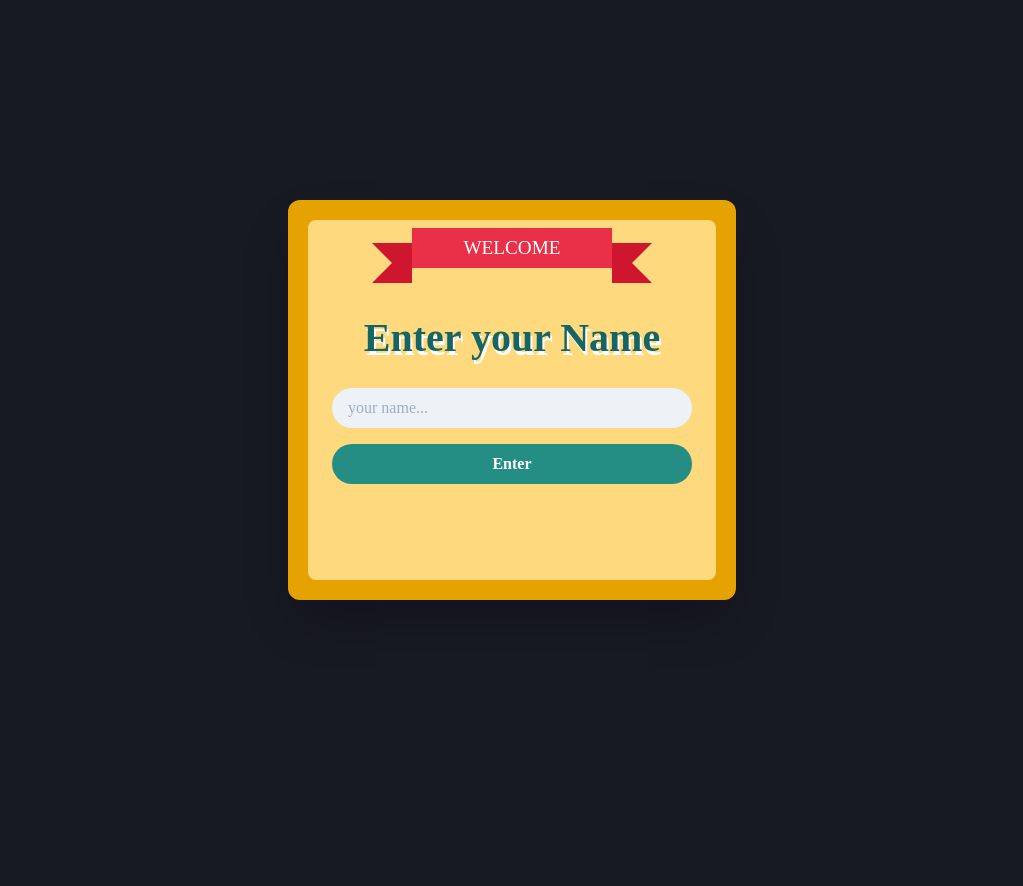
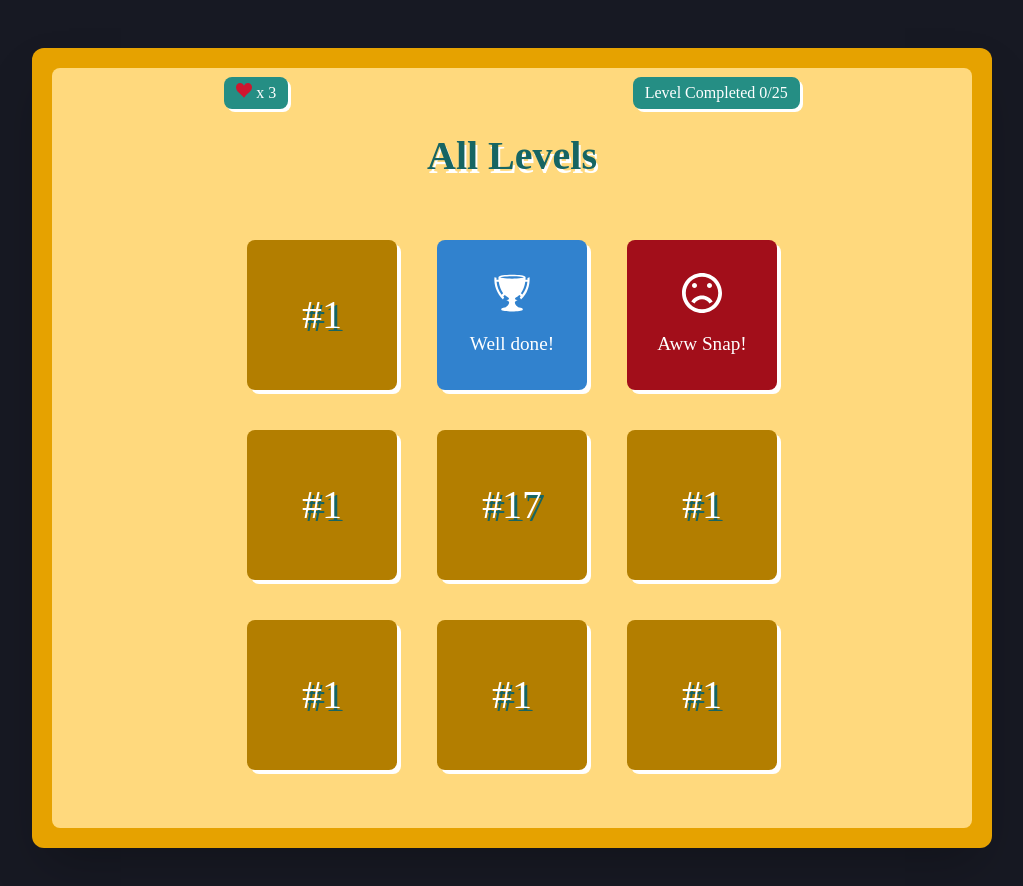
Before and after one commit to LukeGibran/sheno-game, a React (Vite) app: page / in a window 1280 px wide. Before the commit this address led to /login. Shown: the top 886 px of the page, without its empty margins (128-1151 px from the left). Before the commit the page ends 800 px from the top, so only its background shows below. Built offline with nearby package versions, Linux system fonts and the light colour scheme.

Commit message:
Finished designed for the homepage, setup redux and formik

```diff
--- a/index.html
+++ b/index.html
@@ -4,7 +4,7 @@
     <meta charset="UTF-8" />
     <link rel="icon" type="image/svg+xml" href="/src/favicon.svg" />
     <meta name="viewport" content="width=device-width, initial-scale=1.0" />
-    <title>Vite App</title>
+    <title>Sheno Game</title>
   </head>
   <body>
     <div id="root"></div>
--- a/package.json
+++ b/package.json
@@ -16,6 +16,7 @@
     "framer-motion": "^4",
     "react": "^17.0.0",
     "react-dom": "^17.0.0",
+    "react-icons": "^4.2.0",
     "react-redux": "^7.2.5",
     "react-router-dom": "^5.3.0",
     "redux": "^4.1.1",
--- /dev/null
+++ b/src/components/CardLevel/CardLevel.jsx
@@ -0,0 +1,178 @@
+import React from 'react';
+
+import { Wrap, WrapItem, Text, Center, Box, Icon } from '@chakra-ui/react';
+
+import { GiTrophy } from 'react-icons/gi';
+import { ImSad } from 'react-icons/im';
+
+const CardLevel = () => {
+  return (
+    <Box
+      px={{ base: 1, lg: 10 }}
+      py={{ base: 0, lg: 5 }}
+      overflow='hidden'
+      justify='center'
+      w={{ base: '100%', md: '80%', lg: '70%' }}
+    >
+      <Wrap py={3} spacing={{ base: 5, lg: 10 }} justify='center'>
+        <WrapItem>
+          <Center
+            h={{ base: 55, lg: 150 }}
+            w={{ base: 55, lg: 150 }}
+            bg={'yellow.600'}
+            rounded='lg'
+            style={{ boxShadow: '4px 4px 0 #fff', cursor: 'pointer' }}
+          >
+            <Text
+              fontSize={{ base: '1.2rem', lg: '2.5rem' }}
+              color={'white'}
+              textShadow='3px 3px #166563'
+            >
+              #1
+            </Text>
+          </Center>
+        </WrapItem>
+        <WrapItem>
+          <Center
+            h={{ base: 55, lg: 150 }}
+            w={{ base: 55, lg: 150 }}
+            bg={'blue.500'}
+            rounded='lg'
+            style={{ boxShadow: '4px 4px 0 #fff', cursor: 'pointer' }}
+          >
+            <Box d='flex' flexDirection='column'>
+              <Text fontSize={{ base: '1.1rem', lg: '2.5rem' }} color={'white'}>
+                <Icon as={GiTrophy} />
+              </Text>
+              <Text fontSize={{ base: '.5rem', lg: '1.2rem' }} color={'white'}>
+                Well done!
+              </Text>
+            </Box>
+          </Center>
+        </WrapItem>
+        <WrapItem>
+          <Center
+            h={{ base: 55, lg: 150 }}
+            w={{ base: 55, lg: 150 }}
+            bg={'red.600'}
+            rounded='lg'
+            style={{ boxShadow: '4px 4px 0 #fff', cursor: 'pointer' }}
+          >
+            <Box d='flex' flexDirection='column'>
+              <Text fontSize={{ base: '1.1rem', lg: '2.5rem' }} color={'white'}>
+                <Icon as={ImSad} />
+              </Text>
+              <Text fontSize={{ base: '.5rem', lg: '1.2rem' }} color={'white'}>
+                Aww Snap!
+              </Text>
+            </Box>
+          </Center>
+        </WrapItem>
+        <WrapItem>
+          <Center
+            h={{ base: 55, lg: 150 }}
+            w={{ base: 55, lg: 150 }}
+            bg={'yellow.600'}
+            rounded='lg'
+            style={{ boxShadow: '4px 4px 0 #fff', cursor: 'pointer' }}
+          >
+            <Text
+              fontSize={{ base: '1.2rem', lg: '2.5rem' }}
+              color={'white'}
+              textShadow='3px 3px #166563'
+            >
+              #1
+            </Text>
+          </Center>
+        </WrapItem>
+        <WrapItem>
+          <Center
+            h={{ base: 55, lg: 150 }}
+            w={{ base: 55, lg: 150 }}
+            bg={'yellow.600'}
+            rounded='lg'
+            style={{ boxShadow: '4px 4px 0 #fff', cursor: 'pointer' }}
+          >
+            <Text
+              fontSize={{ base: '1.2rem', lg: '2.5rem' }}
+              color={'white'}
+              textShadow='3px 3px #166563'
+            >
+              #17
+            </Text>
+          </Center>
+        </WrapItem>
+        <WrapItem>
+          <Center
+            h={{ base: 55, lg: 150 }}
+            w={{ base: 55, lg: 150 }}
+            bg={'yellow.600'}
+            rounded='lg'
+            style={{ boxShadow: '4px 4px 0 #fff', cursor: 'pointer' }}
+          >
+            <Text
+              fontSize={{ base: '1.2rem', lg: '2.5rem' }}
+              color={'white'}
+              textShadow='3px 3px #166563'
+            >
+              #1
+            </Text>
+          </Center>
+        </WrapItem>
+        <WrapItem>
+          <Center
+            h={{ base: 55, lg: 150 }}
+            w={{ base: 55, lg: 150 }}
+            bg={'yellow.600'}
+            rounded='lg'
+            style={{ boxShadow: '4px 4px 0 #fff', cursor: 'pointer' }}
+          >
+            <Text
+              fontSize={{ base: '1.2rem', lg: '2.5rem' }}
+              color={'white'}
+              textShadow='3px 3px #166563'
+            >
+              #1
+            </Text>
+          </Center>
+        </WrapItem>
+        <WrapItem>
+          <Center
+            h={{ base: 55, lg: 150 }}
+            w={{ base: 55, lg: 150 }}
+            bg={'yellow.600'}
+            rounded='lg'
+            style={{ boxShadow: '4px 4px 0 #fff', cursor: 'pointer' }}
+          >
+            <Text
+              fontSize={{ base: '1.2rem', lg: '2.5rem' }}
+              color={'white'}
+              textShadow='3px 3px #166563'
+            >
+              #1
+            </Text>
+          </Center>
+        </WrapItem>
+        <WrapItem>
+          <Center
+            h={{ base: 55, lg: 150 }}
+            w={{ base: 55, lg: 150 }}
+            bg={'yellow.600'}
+            rounded='lg'
+            style={{ boxShadow: '4px 4px 0 #fff', cursor: 'pointer' }}
+          >
+            <Text
+              fontSize={{ base: '1.2rem', lg: '2.5rem' }}
+              color={'white'}
+              textShadow='3px 3px #166563'
+            >
+              #1
+            </Text>
+          </Center>
+        </WrapItem>
+      </Wrap>
+    </Box>
+  );
+};
+
+export default CardLevel;
--- a/src/pages/HomePage.jsx
+++ b/src/pages/HomePage.jsx
@@ -1,11 +1,119 @@
 import React from 'react';
 import { useEffect } from 'react';
 
+import { ImHeartBroken, ImHeart } from 'react-icons/im';
+
+import {
+  Button,
+  Flex,
+  Box,
+  Input,
+  FormControl,
+  Stack,
+  useColorModeValue,
+  Text,
+  Icon,
+} from '@chakra-ui/react';
+
+import CardLevel from '../components/CardLevel/CardLevel';
+
 const HomePage = ({ history }) => {
-  useEffect(() => {
-    history.push('login');
-  }, []);
-  return <div>HomePage</div>;
+  return (
+    <Flex
+      minH={'100vh'}
+      align={'center'}
+      justify={'center'}
+      py={{ base: 0, lg: 12 }}
+    >
+      <Stack
+        boxShadow={'2xl'}
+        bg='yellow.500'
+        rounded={'xl'}
+        p={5}
+        spacing={8}
+        align={'center'}
+        h={{ base: 500, lg: 800 }}
+        w={{ base: '90%', md: '50%', lg: '75%' }}
+      >
+        <Box
+          bg='yellow.200'
+          borderRadius='lg'
+          p={2}
+          h={'100%'}
+          w={'100%'}
+          maxW={'100%'}
+          display='flex'
+          flexDirection='column'
+          alignItems='center'
+          justifyContent='flex-start'
+        >
+          <Stack
+            direction='row'
+            align={'center'}
+            justifyContent='space-around'
+            pos='relative'
+            spacing={4}
+            h={10}
+            w={'100%'}
+            mb={3}
+          >
+            <Box
+              d='flex'
+              bg='green.600'
+              rounded={'lg'}
+              py={1}
+              px={3}
+              style={{ boxShadow: '3px 3px 0 #fff' }}
+            >
+              <Text color={'white'}>
+                <Icon as={ImHeart} color={'red.500'} mr={1} />x 3
+              </Text>
+            </Box>
+            <Box
+              d='flex'
+              bg='green.600'
+              rounded={'lg'}
+              py={1}
+              px={3}
+              style={{ boxShadow: '3px 3px 0 #fff' }}
+            >
+              <Text d={{ base: 'none', lg: 'block' }} color={'white'} mr={1}>
+                Level Completed
+              </Text>
+              <Text color={'white'}> 0/25</Text>
+            </Box>
+          </Stack>
+          <Stack
+            align={'center'}
+            pos='relative'
+            spacing={2}
+            h={20}
+            w={'full'}
+            justify='center'
+          >
+            <Text
+              fontSize={{ base: '1.5rem', lg: '2.5rem' }}
+              fontWeight={'bold'}
+              textShadow='2px 4px 0 #fff'
+              color={'green.700'}
+            >
+              All Levels
+            </Text>
+          </Stack>
+          <Stack
+            spacing={4}
+            direction={{ base: 'column' }}
+            w={'full'}
+            h={'full'}
+            justify={{ base: 'flex-start', lg: 'center' }}
+            alignItems={'center'}
+          >
+            <CardLevel />
+          </Stack>
+        </Box>
+      </Stack>
+    </Flex>
+  );
 };
 
 export default HomePage;
--- a/src/pages/Login.jsx
+++ b/src/pages/Login.jsx
@@ -5,14 +5,11 @@ import Banner from '../components/customs/Banner/Banner';
 
 import {
   Button,
-  Container,
   Flex,
-  Center,
   Box,
   Input,
   FormControl,
   Stack,
-  Heading,
   useColorModeValue,
   Text,
 } from '@chakra-ui/react';
@@ -60,6 +57,17 @@ const HomePage = () => (
           w={'full'}
           paddingX={'1rem'}
         >
+          <Formik
+            initialValues={{ name: '' }}
+            onSubmit={(values) => {
+              console.log(values);
+            }}
+          >
+            {(props) => (
+              <Form>
+                <Field name='name'>
+                  {({ field }) => (
+                    <FormControl>
                       <Input
                         type={'text'}
                         placeholder={'your name...'}
@@ -71,17 +79,27 @@ const HomePage = () => (
                           bg: useColorModeValue('gray.200', 'gray.800'),
                           outline: 'none',
                         }}
+                        {...field}
+                        mb={3}
                       />
+                    </FormControl>
+                  )}
+                </Field>
                 <Button
                   bg={'green.600'}
                   rounded={'full'}
                   color={'white'}
                   flex={'1 0 auto'}
-            _hover={{ bg: 'blue.500' }}
-            _focus={{ bg: 'blue.500' }}
+                  _hover={{ bg: 'green.500' }}
+                  _focus={{ bg: 'green.500' }}
+                  type={'submit'}
+                  width={'full'}
                 >
                   Enter
                 </Button>
+              </Form>
+            )}
+          </Formik>
         </Stack>
       </Box>
     </Stack>
```
Also changed, not shown: 1 other file (tests, documents, lock files or other folders). Lines whose indentation alone changed are shown as unchanged.
